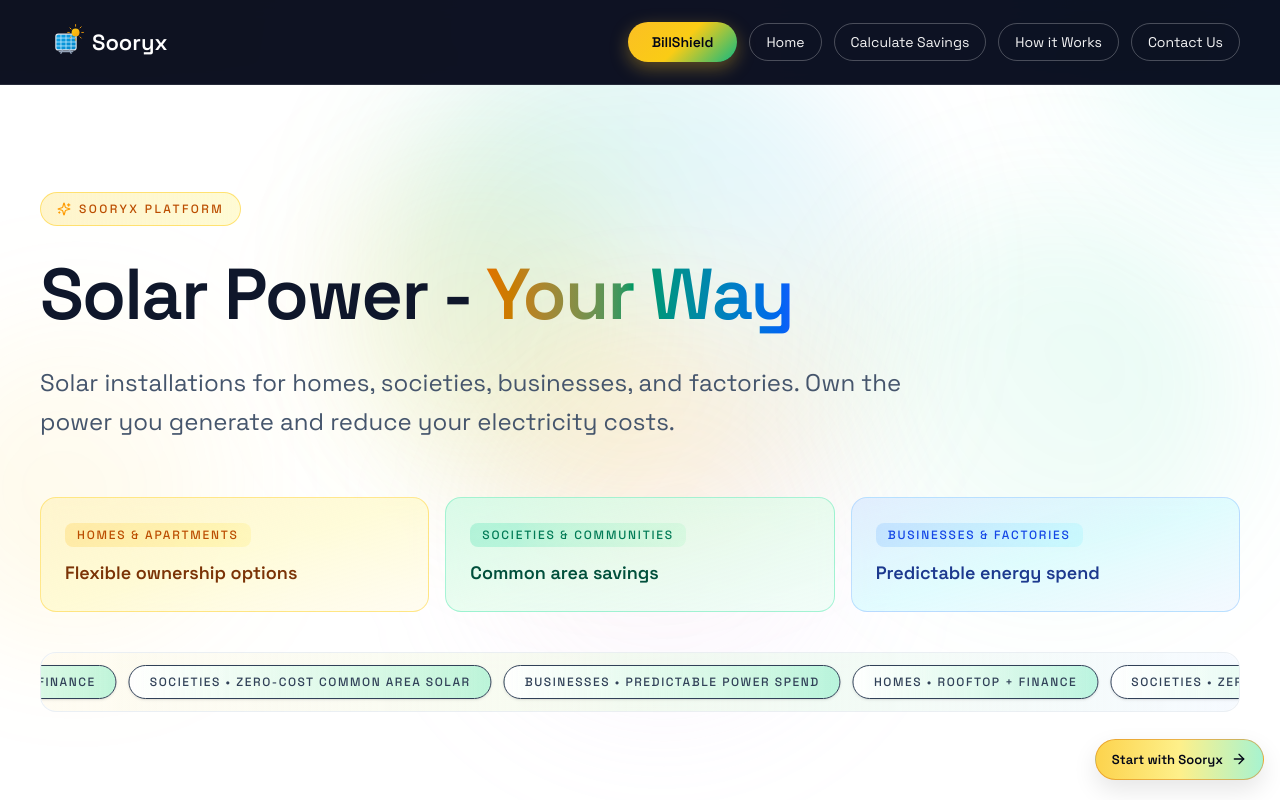
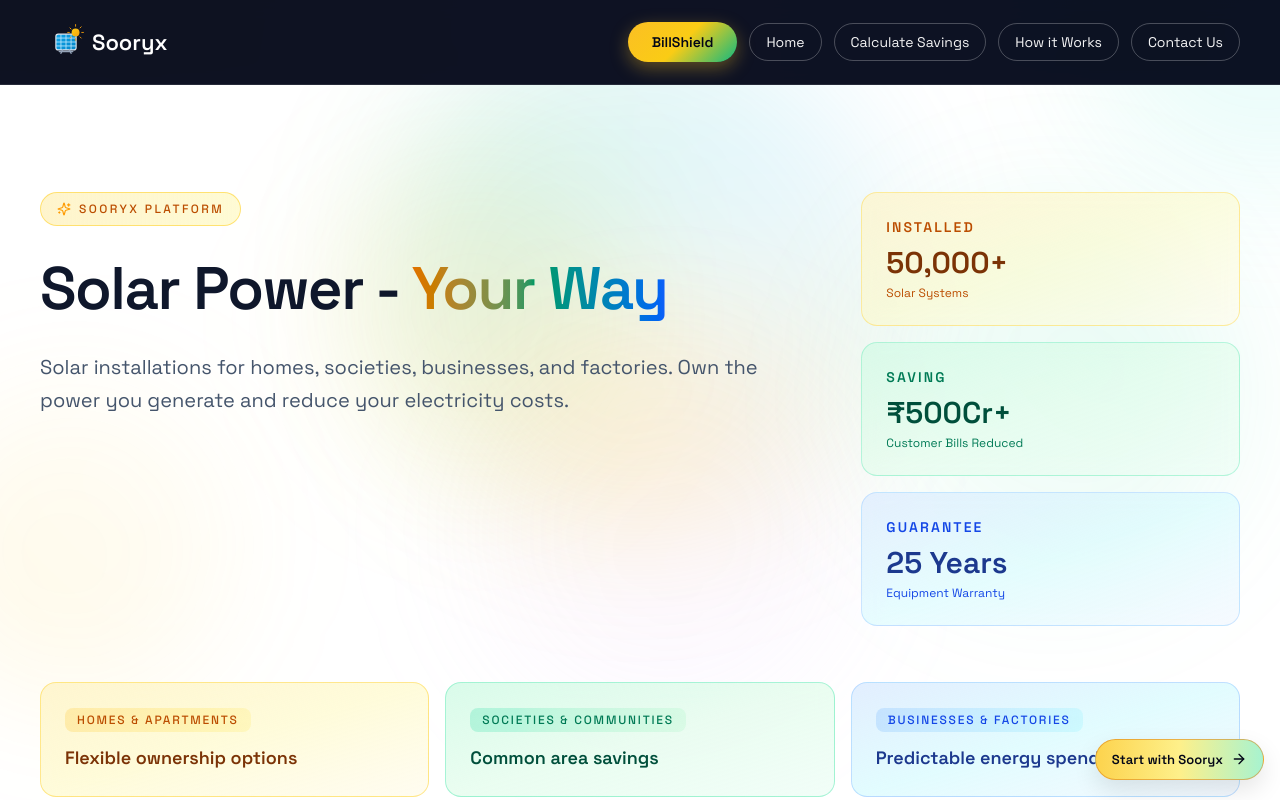
Before and after one commit to sooryx-eng/Sooryx_Live, a Next.js app: page /platform in a window 1280 px wide. Shown: the top 800 px of the page. Built offline with nearby package versions, Linux system fonts and the light colour scheme.

Commit message:
update changes

```diff
--- a/app/billshield/page.tsx
+++ b/app/billshield/page.tsx
@@ -32,7 +32,7 @@
       </motion.div>
 
       {/* Hero Section */}
-      <section className="relative mx-auto max-w-7xl px-6 pb-16 pt-28 md:px-10 md:pt-40">
+      <section className="relative mx-auto max-w-7xl px-6 pb-16 pt-44 md:px-10 md:pt-40">
         <SolarLineArt3 className="top-20 right-12 hidden xl:block" />
 
         <motion.div
--- a/app/calculator/page.tsx
+++ b/app/calculator/page.tsx
@@ -17,7 +17,7 @@
       </div>
 
       {/* Hero Section */}
-      <section className="relative mx-auto max-w-7xl px-6 pb-12 pt-28 md:px-10 md:pt-32">
+      <section className="relative mx-auto max-w-7xl px-6 pb-12 pt-40 md:px-10 md:pt-32">
         <SolarEnergyFlow className="top-16 right-20 hidden lg:block" />
         <motion.div
           initial={{ opacity: 0, y: 40 }}
--- a/app/how-it-works/page.tsx
+++ b/app/how-it-works/page.tsx
@@ -19,7 +19,7 @@
       </div>
 
       {/* Hero Section */}
-      <section className="relative mx-auto max-w-7xl px-6 pb-20 pt-24 md:px-10 md:pt-32">
+      <section className="relative mx-auto max-w-7xl px-6 pb-20 pt-40 md:px-10 md:pt-32">
         <div className="pointer-events-none absolute -top-16 left-1/2 h-[420px] w-[420px] -translate-x-1/2 rounded-full bg-[conic-gradient(from_180deg,rgba(251,191,36,0.12),rgba(16,185,129,0.1),rgba(251,191,36,0.12))] blur-2xl" />
 
         <SolarLineArt className="top-24 right-8 hidden lg:block" />
--- a/app/platform/page.tsx
+++ b/app/platform/page.tsx
@@ -81,15 +81,19 @@
         <div className="absolute bottom-20 right-1/3 w-96 h-96 bg-gradient-to-tl from-purple-300/10 to-pink-200/8 rounded-full blur-3xl" />
       </div>
 
-      <section className="relative mx-auto max-w-7xl px-6 pb-20 pt-24 md:px-10 md:pt-28">
+      <section className="relative mx-auto max-w-7xl px-6 pb-20 pt-40 md:px-10 md:pt-28">
         <div className="pointer-events-none absolute -top-16 left-1/2 h-[520px] w-[520px] -translate-x-1/2 rounded-full bg-[conic-gradient(from_180deg,rgba(251,191,36,0.18),rgba(16,185,129,0.15),rgba(56,189,248,0.12),rgba(251,191,36,0.18))] blur-3xl" />
         <div className="pointer-events-none absolute top-32 right-10 h-96 w-96 rounded-full bg-gradient-to-bl from-emerald-400/12 to-emerald-200/6 blur-3xl hidden lg:block" />
         <div className="pointer-events-none absolute top-1/3 -left-20 h-80 w-80 rounded-full bg-gradient-to-tr from-amber-400/10 to-yellow-200/6 blur-3xl hidden lg:block" />
+
+        <div className="grid md:grid-cols-3 gap-8 items-start">
+          {/* Left side - Main content */}
+          <div className="md:col-span-2">
             <motion.div
               initial={{ opacity: 0, y: 40 }}
               animate={{ opacity: 1, y: 0 }}
               transition={{ duration: 0.8, ease: "easeOut", delay: 0.05 }}
-          className="max-w-5xl relative z-10"
+              className="max-w-4xl relative z-10"
             >
               <motion.div
                 className="mb-8 inline-flex items-center gap-2 rounded-full border border-amber-300/60 bg-gradient-to-r from-amber-100/90 to-yellow-100/70 px-4 py-2 text-xs uppercase tracking-[0.2em] text-amber-700 font-medium backdrop-blur-sm"
@@ -100,14 +104,42 @@
                 <Sparkles size={14} className="text-amber-500" /> sooryx platform
               </motion.div>
 
-          <GlowingHeader as="h1" className="text-5xl font-semibold leading-[1.02] tracking-tight text-slate-900 md:text-7xl">
+              <GlowingHeader as="h1" className="text-5xl font-semibold leading-[1.02] tracking-tight text-slate-900 md:text-6xl">
                 Solar Power - <span className="bg-gradient-to-r from-amber-600 via-emerald-600 to-blue-600 bg-clip-text text-transparent">Your Way</span>
               </GlowingHeader>
 
-          <p className="mt-8 max-w-4xl text-lg leading-relaxed text-slate-600 md:text-2xl">
+              <p className="mt-8 max-w-3xl text-lg leading-relaxed text-slate-600 md:text-xl">
                 Solar installations for homes, societies, businesses, and factories. Own the power you generate and reduce your electricity costs.
               </p>
             </motion.div>
+          </div>
+
+          {/* Right side - Trust stats */}
+          <motion.div
+            initial={{ opacity: 0, x: 40 }}
+            animate={{ opacity: 1, x: 0 }}
+            transition={{ duration: 0.8, ease: "easeOut", delay: 0.2 }}
+            className="relative z-10 space-y-4"
+          >
+            <div className="rounded-2xl border border-amber-300/40 bg-gradient-to-br from-amber-100/70 via-yellow-100/50 to-amber-50/60 p-6 backdrop-blur-sm">
+              <p className="text-sm uppercase tracking-[0.15em] text-amber-700 font-semibold">Installed</p>
+              <p className="text-3xl font-bold text-amber-900 mt-2">50,000+</p>
+              <p className="text-xs text-amber-700 mt-1">Solar Systems</p>
+            </div>
+
+            <div className="rounded-2xl border border-emerald-300/40 bg-gradient-to-br from-emerald-100/70 via-green-100/50 to-emerald-50/60 p-6 backdrop-blur-sm">
+              <p className="text-sm uppercase tracking-[0.15em] text-emerald-700 font-semibold">Saving</p>
+              <p className="text-3xl font-bold text-emerald-900 mt-2">₹500Cr+</p>
+              <p className="text-xs text-emerald-700 mt-1">Customer Bills Reduced</p>
+            </div>
+
+            <div className="rounded-2xl border border-blue-300/40 bg-gradient-to-br from-blue-100/70 via-cyan-100/50 to-blue-50/60 p-6 backdrop-blur-sm">
+              <p className="text-sm uppercase tracking-[0.15em] text-blue-700 font-semibold">Guarantee</p>
+              <p className="text-3xl font-bold text-blue-900 mt-2">25 Years</p>
+              <p className="text-xs text-blue-700 mt-1">Equipment Warranty</p>
+            </div>
+          </motion.div>
+        </div>
 
         <motion.div
           initial={{ opacity: 0, y: 26 }}
```
Lines whose indentation alone changed are shown as unchanged.
